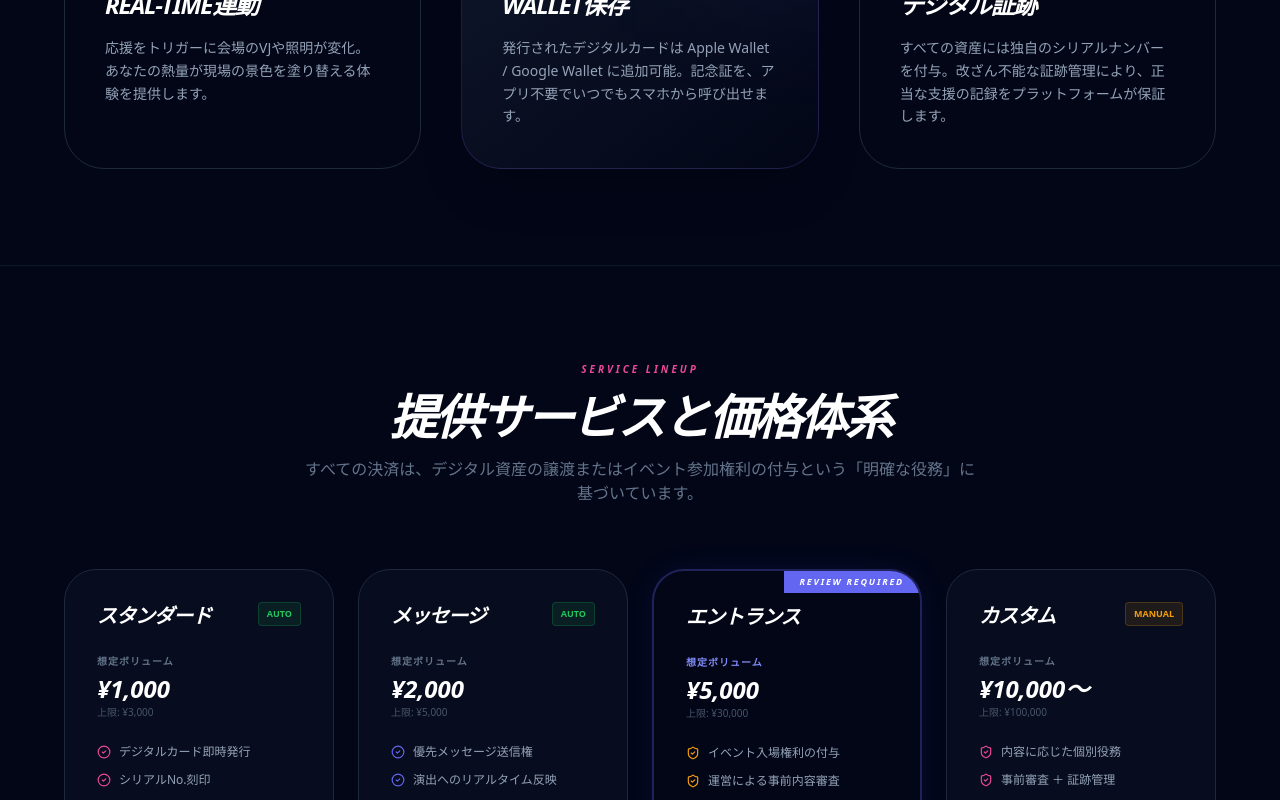
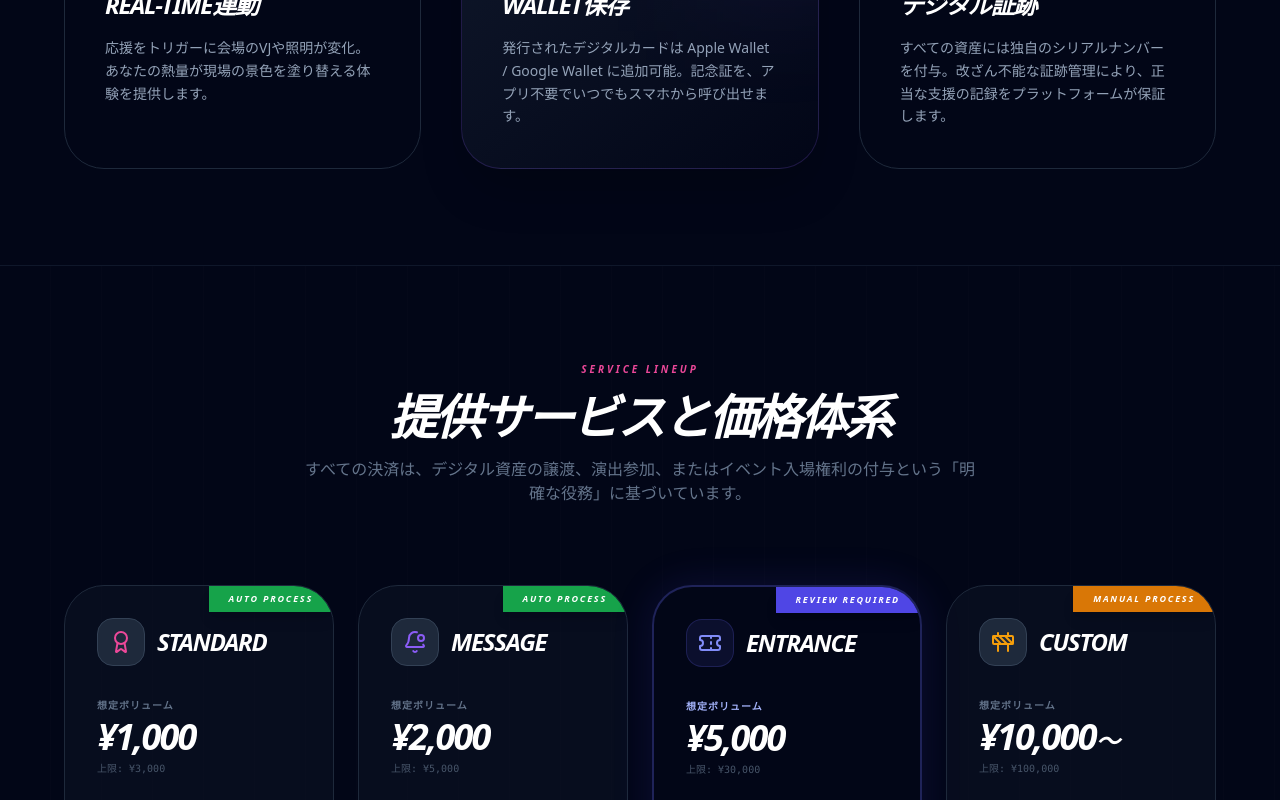
Before and after one commit to spacemindhiro/direct-cheers, a Next.js app: page / in a window 1280 px wide. Shown: the part 2000-2800 px from the top of the page. Built offline with nearby package versions, Linux system fonts and the light colour scheme; no server answers.

Commit message:
商品ラインナップをtopページに掲載

```diff
--- a/app/page.tsx
+++ b/app/page.tsx
@@ -2,7 +2,7 @@
 
 import React from 'react';
 import Link from 'next/link';
-import { Play, Wallet, ShieldCheck, Zap, ArrowRight, Award, Database, Music, Mail, Smartphone, CheckCircle2, Construction } from "lucide-react";
+import { Play, Wallet, ShieldCheck, Zap, ArrowRight, Award, Database, Music, Mail, Smartphone, CheckCircle2, Construction, BellDot, Ticket } from "lucide-react";
 
 export default function LandingPage() {
   const contactEmail = "support@direct-cheers.com";
@@ -27,7 +27,7 @@ export default function LandingPage() {
             <Link href="/about" className="text-pink-500 hover:text-white transition-colors border border-pink-500/30 px-3 py-1 rounded-md bg-pink-500/5">About Us</Link>
             <Link href="#concept" className="text-slate-400 hover:text-pink-500 transition-colors">コンセプト</Link>
             <Link href="#demo" className="text-slate-400 hover:text-pink-500 transition-colors italic">DEMO</Link>
-            <Link href="#features" className="text-slate-400 hover:text-pink-500 transition-colors">機能・体験</Link>
+            <Link href="#plans" className="text-slate-400 hover:text-pink-500 transition-colors">プラン</Link>
             <Link href="/law" className="text-slate-500 hover:text-white underline decoration-pink-500/50 transition-colors">特定商取引法</Link>
           </div>
 
@@ -71,7 +71,7 @@ export default function LandingPage() {
         </div>
       </section>
 
-      {/* --- Demo Section (4-Step Flow) --- */}
+      {/* --- Demo Section --- */}
       <section id="demo" className="py-24 px-6 relative border-b border-slate-900">
         <div className="max-w-6xl mx-auto">
           <div className="bg-gradient-to-br from-slate-900 to-slate-950 border border-slate-800 p-8 md:p-16 rounded-[3rem] relative overflow-hidden flex flex-col md:flex-row items-center gap-12 group">
@@ -128,8 +128,8 @@ export default function LandingPage() {
 
       {/* --- Features --- */}
       <section id="features" className="py-24 bg-slate-950 px-6 border-b border-slate-900">
-        <div className="max-w-6xl mx-auto">
-          <div className="text-center mb-20 text-pretty">
+        <div className="max-w-6xl mx-auto text-center">
+          <div className="mb-20 text-pretty">
             <h3 className="text-4xl font-black text-white mb-4 italic tracking-tighter uppercase">The Digital Experience</h3>
             <p className="text-slate-500">透明な決済と、消えない感動を両立するテクノロジー</p>
           </div>
@@ -153,101 +153,108 @@ export default function LandingPage() {
           </div>
         </div>
       </section>
-{/* --- Service Plans / Pricing Section --- */}
-<section id="plans" className="py-24 px-6 bg-slate-950 border-b border-slate-900">
-  <div className="max-w-6xl mx-auto">
-    <div className="text-center mb-16">
+
+      {/* --- Service Plans --- */}
+      <section id="plans" className="py-24 px-6 bg-slate-950 border-b border-slate-900 relative">
+        <div className="absolute inset-0 opacity-[0.01] bg-[repeating-linear-gradient(90deg,transparent,transparent_50px,#fff_50px,#fff_51px)] pointer-events-none" />
+        <div className="max-w-6xl mx-auto relative z-10 text-center">
+          <div className="mb-20 text-pretty">
             <span className="text-pink-500 font-black italic tracking-[0.3em] text-[10px] uppercase block mb-4">Service Lineup</span>
-      <h3 className="text-4xl md:text-5xl font-black text-white mb-4 italic tracking-tighter uppercase">提供サービスと価格体系</h3>
+            <h3 className="text-4xl md:text-5xl font-black text-white mb-4 italic tracking-tighter uppercase leading-tight">提供サービスと価格体系</h3>
             <p className="text-slate-500 max-w-2xl mx-auto font-medium">
-        すべての決済は、デジタル資産の譲渡またはイベント参加権利の付与という「明確な役務」に基づいています。
+              すべての決済は、デジタル資産の譲渡、演出参加、またはイベント入場権利の付与という「明確な役務」に基づいています。
             </p>
           </div>
 
           <div className="grid grid-cols-1 md:grid-cols-2 lg:grid-cols-4 gap-6">
             {/* 1. スタンダード */}
-      <div className="p-8 rounded-[2rem] bg-slate-900/40 border border-slate-800 flex flex-col group hover:border-pink-500/50 transition-all">
-        <div className="flex justify-between items-start mb-6">
-          <h4 className="text-xl font-bold text-white italic uppercase tracking-tighter">スタンダード</h4>
-          <span className="text-[9px] font-bold px-2 py-1 bg-green-500/10 text-green-500 rounded border border-green-500/20 uppercase">Auto</span>
+            <div className="p-8 rounded-[2.5rem] bg-slate-900/40 border border-slate-800 flex flex-col group hover:border-pink-500/50 transition-all relative overflow-hidden text-left">
+              <div className="absolute top-0 right-0 px-5 py-1.5 bg-green-600 text-white text-[9px] font-black uppercase tracking-[0.2em] italic shadow-lg">Auto Process</div>
+              <div className="flex items-center gap-3 mb-8">
+                <div className="w-12 h-12 rounded-2xl bg-slate-800 flex items-center justify-center text-pink-500 border border-slate-700"><Award size={24} /></div>
+                <h4 className="text-2xl font-bold text-white italic uppercase tracking-tighter">Standard</h4>
               </div>
-        <div className="mb-6">
+              <div className="mb-8">
                 <p className="text-slate-500 text-[10px] uppercase font-bold tracking-widest mb-1">想定ボリューム</p>
-          <p className="text-2xl font-black text-white italic">¥1,000</p>
-          <p className="text-slate-600 text-[10px]">上限: ¥3,000</p>
+                <p className="text-4xl font-black text-white italic tracking-tighter">¥1,000</p>
+                <p className="text-slate-600 text-[10px] font-mono mt-1">上限: ¥3,000</p>
               </div>
-        <ul className="text-xs text-slate-400 space-y-3 mb-8 flex-1">
-          <li className="flex items-center gap-2"><CheckCircle2 size={14} className="text-pink-500" /> デジタルカード即時発行</li>
-          <li className="flex items-center gap-2"><CheckCircle2 size={14} className="text-pink-500" /> シリアルNo.刻印</li>
+              <ul className="text-sm text-slate-400 space-y-3.5 mb-10 flex-1 font-medium">
+                <li className="flex items-center gap-2.5"><CheckCircle2 size={16} className="text-pink-500" /> デジタルカード即時発行</li>
+                <li className="flex items-center gap-2.5"><CheckCircle2 size={16} className="text-pink-500" /> シリアル刻印・Wallet格納</li>
               </ul>
-        <div className="pt-4 border-t border-slate-800 text-[10px] text-slate-500 font-medium leading-relaxed">
+              <div className="pt-5 border-t border-slate-800 text-[10px] text-slate-500 font-medium leading-relaxed bg-slate-900/50 -mx-8 -mb-8 px-8 py-5">
                 役務：デジタルコレクタブルの提供
               </div>
             </div>
 
             {/* 2. メッセージ */}
-      <div className="p-8 rounded-[2rem] bg-slate-900/40 border border-slate-800 flex flex-col group hover:border-indigo-500/50 transition-all">
-        <div className="flex justify-between items-start mb-6">
-          <h4 className="text-xl font-bold text-white italic uppercase tracking-tighter">メッセージ</h4>
-          <span className="text-[9px] font-bold px-2 py-1 bg-green-500/10 text-green-500 rounded border border-green-500/20 uppercase">Auto</span>
+            <div className="p-8 rounded-[2.5rem] bg-slate-900/40 border border-slate-800 flex flex-col group hover:border-violet-500/50 transition-all relative overflow-hidden text-left">
+              <div className="absolute top-0 right-0 px-5 py-1.5 bg-green-600 text-white text-[9px] font-black uppercase tracking-[0.2em] italic shadow-lg">Auto Process</div>
+              <div className="flex items-center gap-3 mb-8">
+                <div className="w-12 h-12 rounded-2xl bg-slate-800 flex items-center justify-center text-violet-500 border border-slate-700"><BellDot size={24} /></div>
+                <h4 className="text-2xl font-bold text-white italic uppercase tracking-tighter">Message</h4>
               </div>
-        <div className="mb-6">
+              <div className="mb-8">
                 <p className="text-slate-500 text-[10px] uppercase font-bold tracking-widest mb-1">想定ボリューム</p>
-          <p className="text-2xl font-black text-white italic">¥2,000</p>
-          <p className="text-slate-600 text-[10px]">上限: ¥5,000</p>
+                <p className="text-4xl font-black text-white italic tracking-tighter">¥2,000</p>
+                <p className="text-slate-600 text-[10px] font-mono mt-1">上限: ¥5,000</p>
               </div>
-        <ul className="text-xs text-slate-400 space-y-3 mb-8 flex-1">
-          <li className="flex items-center gap-2"><CheckCircle2 size={14} className="text-indigo-500" /> 優先メッセージ送信権</li>
-          <li className="flex items-center gap-2"><CheckCircle2 size={14} className="text-indigo-500" /> 演出へのリアルタイム反映</li>
+              <ul className="text-sm text-slate-400 space-y-3.5 mb-10 flex-1 font-medium">
+                <li className="flex items-center gap-2.5"><CheckCircle2 size={16} className="text-violet-500" /> 優先メッセージ送信権</li>
+                <li className="flex items-center gap-2.5"><CheckCircle2 size={16} className="text-violet-500" /> 演出へのリアルタイム反映</li>
               </ul>
-        <div className="pt-4 border-t border-slate-800 text-[10px] text-slate-500 font-medium leading-relaxed">
+              <div className="pt-5 border-t border-slate-800 text-[10px] text-slate-500 font-medium leading-relaxed bg-slate-900/50 -mx-8 -mb-8 px-8 py-5">
                 役務：イベント演出への参加権利
               </div>
             </div>
 
             {/* 3. エントランス */}
-      <div className="p-8 rounded-[2rem] bg-slate-950 border-2 border-indigo-500/30 shadow-[0_0_30px_rgba(79,70,229,0.1)] flex flex-col group relative overflow-hidden">
-        <div className="absolute top-0 right-0 px-4 py-1 bg-indigo-500 text-white text-[9px] font-black uppercase tracking-[0.2em] italic">Review Required</div>
-        <div className="flex justify-between items-start mb-6">
-          <h4 className="text-xl font-bold text-white italic uppercase tracking-tighter">エントランス</h4>
+            <div className="p-8 rounded-[2.5rem] bg-slate-950 border-2 border-indigo-500/30 shadow-[0_0_40px_rgba(79,70,229,0.15)] flex flex-col group relative overflow-hidden text-left text-pretty">
+              <div className="absolute top-0 right-0 px-5 py-1.5 bg-indigo-600 text-white text-[9px] font-black uppercase tracking-[0.2em] italic shadow-lg">Review Required</div>
+              <div className="flex items-center gap-3 mb-8">
+                <div className="w-12 h-12 rounded-2xl bg-indigo-500/10 flex items-center justify-center text-indigo-400 border border-indigo-500/20"><Ticket size={24} /></div>
+                <h4 className="text-2xl font-bold text-white italic uppercase tracking-tighter">Entrance</h4>
               </div>
-        <div className="mb-6">
-          <p className="text-indigo-400 text-[10px] uppercase font-bold tracking-widest mb-1">想定ボリューム</p>
-          <p className="text-2xl font-black text-white italic">¥5,000</p>
-          <p className="text-slate-600 text-[10px]">上限: ¥30,000</p>
+              <div className="mb-8">
+                <p className="text-indigo-300 text-[10px] uppercase font-bold tracking-widest mb-1">想定ボリューム</p>
+                <p className="text-4xl font-black text-white italic tracking-tighter">¥5,000</p>
+                <p className="text-slate-600 text-[10px] font-mono mt-1">上限: ¥30,000</p>
               </div>
-        <ul className="text-xs text-slate-400 space-y-3 mb-8 flex-1">
-          <li className="flex items-center gap-2"><ShieldCheck size={14} className="text-amber-500" /> イベント入場権利の付与</li>
-          <li className="flex items-center gap-2"><ShieldCheck size={14} className="text-amber-500" /> 運営による事前内容審査</li>
+              <ul className="text-sm text-slate-300 space-y-3.5 mb-10 flex-1 font-semibold">
+                <li className="flex items-center gap-2.5"><ShieldCheck size={18} className="text-amber-400" /> イベント入場権利の付与</li>
+                <li className="flex items-center gap-2.5"><ShieldCheck size={18} className="text-amber-400" /> 運営による内容事前審査</li>
               </ul>
-        <div className="pt-4 border-t border-slate-800 text-[10px] text-indigo-400 font-bold leading-relaxed">
-          役務：興行への入場権・予約権
+              <div className="pt-5 border-t border-slate-800 text-[10px] text-indigo-400 font-bold leading-relaxed bg-indigo-500/5 -mx-8 -mb-8 px-8 py-5">
+                役務：興行への入場・予約権利
               </div>
             </div>
 
             {/* 4. カスタム */}
-      <div className="p-8 rounded-[2rem] bg-slate-900/40 border border-slate-800 flex flex-col group hover:border-pink-500/50 transition-all">
-        <div className="flex justify-between items-start mb-6">
-          <h4 className="text-xl font-bold text-white italic uppercase tracking-tighter">カスタム</h4>
-          <span className="text-[9px] font-bold px-2 py-1 bg-amber-500/10 text-amber-500 rounded border border-amber-500/20 uppercase">Manual</span>
+            <div className="p-8 rounded-[2.5rem] bg-slate-900/40 border border-slate-800 flex flex-col group hover:border-amber-500/50 transition-all relative overflow-hidden text-left">
+              <div className="absolute top-0 right-0 px-5 py-1.5 bg-amber-600 text-white text-[9px] font-black uppercase tracking-[0.2em] italic shadow-lg">Manual Process</div>
+              <div className="flex items-center gap-3 mb-8">
+                <div className="w-12 h-12 rounded-2xl bg-slate-800 flex items-center justify-center text-amber-500 border border-slate-700"><Construction size={24} /></div>
+                <h4 className="text-2xl font-bold text-white italic uppercase tracking-tighter">Custom</h4>
               </div>
-        <div className="mb-6">
+              <div className="mb-8">
                 <p className="text-slate-500 text-[10px] uppercase font-bold tracking-widest mb-1">想定ボリューム</p>
-          <p className="text-2xl font-black text-white italic">¥10,000〜</p>
-          <p className="text-slate-600 text-[10px]">上限: ¥100,000</p>
+                <p className="text-4xl font-black text-white italic tracking-tighter">¥10,000<span className="text-2xl">〜</span></p>
+                <p className="text-slate-600 text-[10px] font-mono mt-1">上限: ¥100,000</p>
               </div>
-        <ul className="text-xs text-slate-400 space-y-3 mb-8 flex-1">
-          <li className="flex items-center gap-2"><ShieldCheck size={14} className="text-pink-500" /> 内容に応じた個別役務</li>
-          <li className="flex items-center gap-2"><ShieldCheck size={14} className="text-pink-500" /> 事前審査 ＋ 証跡管理</li>
+              <ul className="text-sm text-slate-400 space-y-3.5 mb-10 flex-1 font-medium">
+                <li className="flex items-center gap-2.5"><ShieldCheck size={16} className="text-amber-500" /> 内容に応じた個別役務</li>
+                <li className="flex items-center gap-2.5"><ShieldCheck size={16} className="text-amber-500" /> 事前審査 ＋ 証跡管理</li>
               </ul>
-        <div className="pt-4 border-t border-slate-800 text-[10px] text-slate-500 font-medium leading-relaxed">
-          役務：特別役務および限定資産提供
+              <div className="pt-5 border-t border-slate-800 text-[10px] text-slate-500 font-medium leading-relaxed bg-slate-900/50 -mx-8 -mb-8 px-8 py-5">
+                役務：特別役務・限定資産提供
               </div>
             </div>
           </div>
         </div>
       </section>
-      {/* --- Platform Identity (4-Box Grid) --- */}
+
+      {/* --- Platform Identity --- */}
       <section className="py-32 px-6 bg-slate-950 relative overflow-hidden">
         <div className="max-w-5xl mx-auto">
           <div className="grid md:grid-cols-2 gap-16 items-center bg-slate-900/40 border border-slate-800 rounded-[3.5rem] p-8 md:p-16 relative group hover:border-slate-700 transition-colors">
@@ -284,7 +291,7 @@ export default function LandingPage() {
         </div>
       </section>
 
-      {/* --- Footer (3-Column Layout & Full Content) --- */}
+      {/* --- Footer --- */}
       <footer className="py-24 px-6 border-t border-slate-800 bg-slate-950">
         <div className="max-w-6xl mx-auto flex flex-col md:flex-row justify-between items-start gap-16 text-pretty">
           <div className="space-y-6 text-left">
@@ -293,7 +300,6 @@ export default function LandingPage() {
           </div>
 
           <div className="grid grid-cols-2 sm:grid-cols-3 gap-16 text-left">
-            {/* Column 1: Navigation */}
             <div>
               <h6 className="text-white font-bold text-[10px] uppercase tracking-[0.3em] mb-8">Navigation</h6>
               <ul className="text-slate-500 text-[11px] space-y-4 font-bold tracking-widest uppercase">
@@ -303,19 +309,16 @@ export default function LandingPage() {
               </ul>
             </div>
 
-            {/* Column 2: Legal */}
             <div>
               <h6 className="text-white font-bold text-[10px] uppercase tracking-[0.3em] mb-8">Legal</h6>
               <ul className="text-slate-500 text-[11px] space-y-4 font-medium tracking-widest uppercase">
                 <li><Link href="/terms" className="hover:text-white transition-colors">利用規約</Link></li>
                 <li><Link href="/privacy" className="hover:text-white transition-colors">プライバシーポリシー</Link></li>
                 <li><Link href="/law" className="hover:text-white transition-colors">特定商取引法</Link></li>
-                {/* 🛡️ 新設：審査官向け信頼性アピールリンク */}
                 <li><Link href="/safety" className="text-indigo-400 hover:text-white transition-colors font-bold border-b border-indigo-500/30 pb-0.5">安心・安全への取り組み</Link></li>
               </ul>
             </div>
 
-            {/* Column 3: Contact */}
             <div>
               <h6 className="text-white font-bold text-[10px] uppercase tracking-[0.3em] mb-8">Contact</h6>
               <ul className="text-slate-500 text-[11px] space-y-4 font-medium tracking-widest uppercase">
```
Lines whose indentation alone changed are shown as unchanged.
